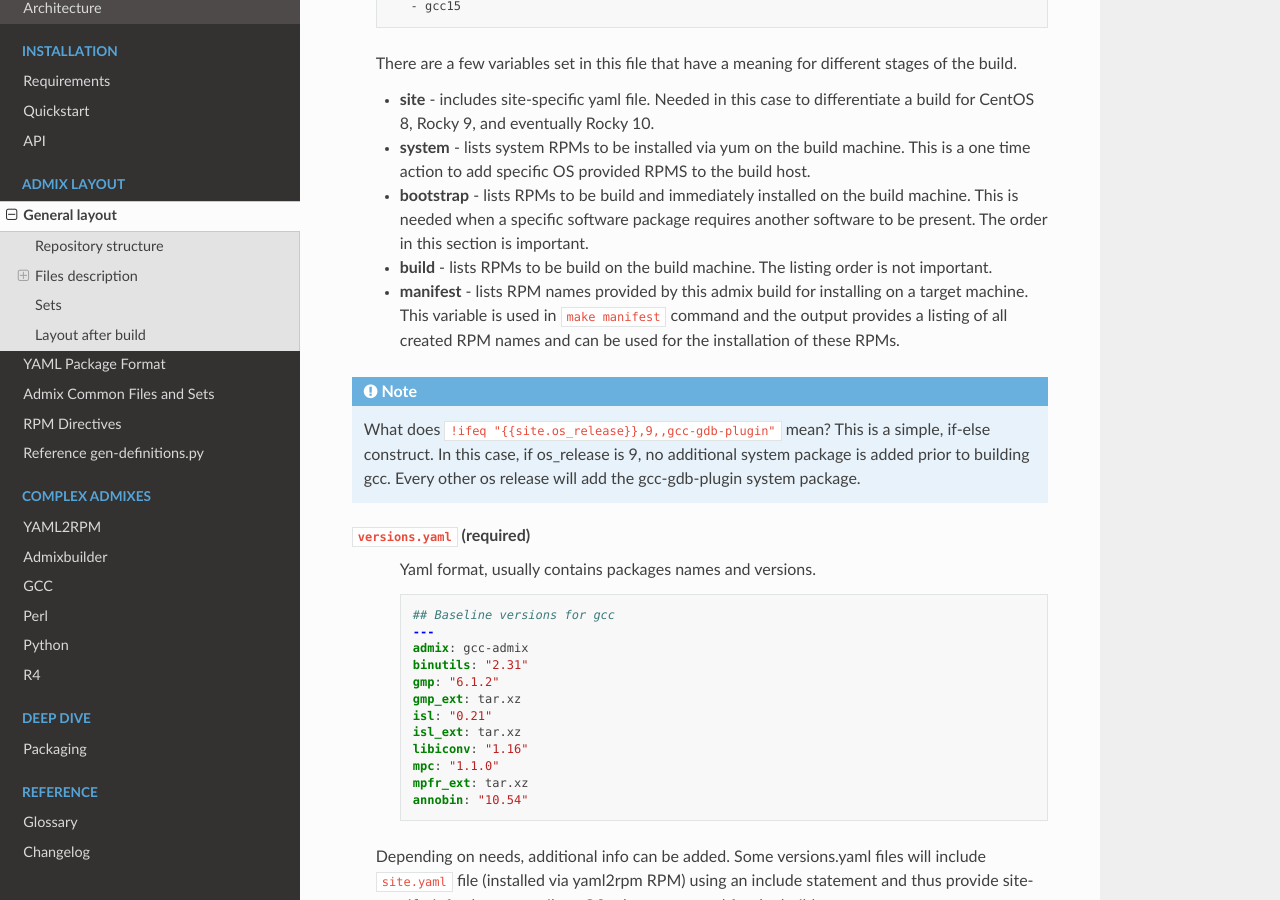
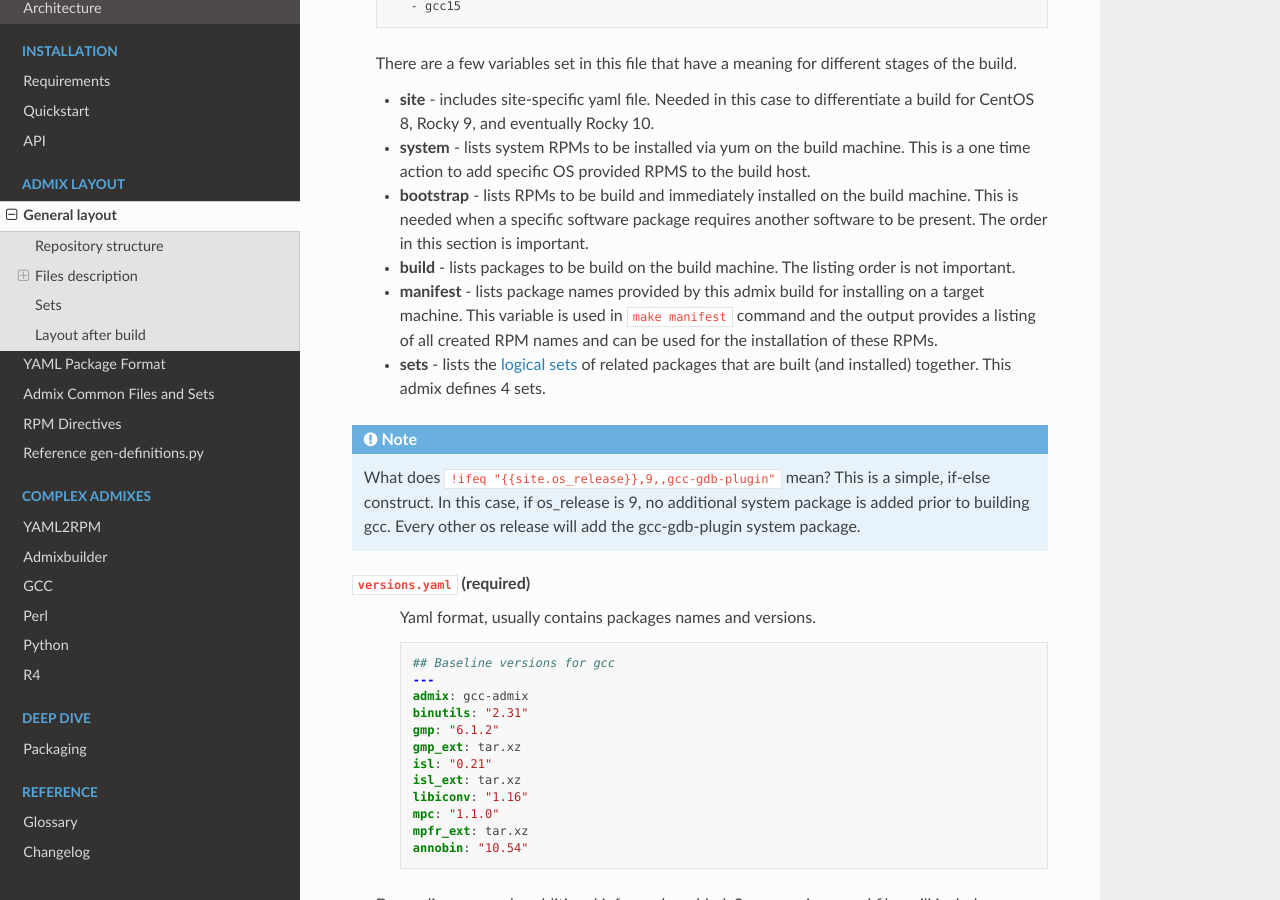
Before and after one commit to RCIC-UCI-Public/yaml2rpm-docs, a Sphinx documentation site: the page built from docs/source/yamlformat/overview.rst, in a window 1280 px wide and 900 px high, scrolled down 5006 px. Built offline with Sphinx 7.4.7 and the Read the Docs theme 3.1.0, drawn with Linux system fonts in a browser that asks for light colours.

Commit message:
Link to sets and add sets for the packages.yaml file example

```diff
--- a/docs/source/yamlformat/overview.rst
+++ b/docs/source/yamlformat/overview.rst
@@ -225,12 +225,14 @@ The first three files must always be present in any admix with these exact names
   - **bootstrap** - lists RPMs to be build and immediately installed on the build machine.
     This is needed when a specific software package requires another software
     to be present. The order in this section is important.
-  - **build** - lists RPMs to be build on the build machine. The listing order
+  - **build** - lists packages to be build on the build machine. The listing order
     is not important.
-  - **manifest** - lists RPM names  provided by this admix build for installing on
+  - **manifest** - lists package names  provided by this admix build for installing on
     a target machine. This variable is used in ``make manifest`` command and the
     output provides a listing of all created RPM names and can be used for the
     installation of these RPMs.
+  - **sets** - lists the :ref:`logical sets<ov_sets>` of related packages that are built (and installed) together. This
+    admix defines 4 sets.
 
 .. note::
    What does ``!ifeq "{{site.os_release}},9,,gcc-gdb-plugin"`` mean? This is a simple, if-else construct.
@@ -297,6 +299,8 @@ for all packages is 354 lines (including blank/comment lines).  This format is
   * Terse
   * Designed for reuse across different versions
   * Flexible enough to handle the practical build differences among the multiple versions of gcc
+
+.. _ov_sets:
 
 Sets
 ----
```
Also changed, not shown: other parts of docs/source/yamlformat/overview.rst (+1 -1 lines).
